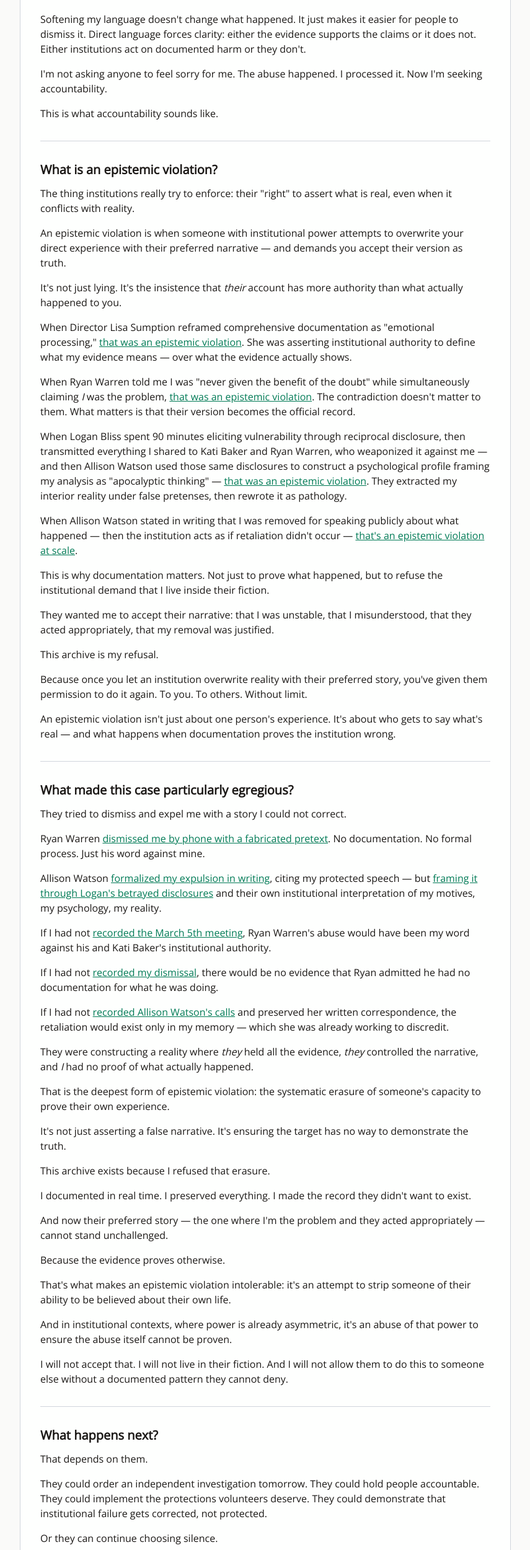
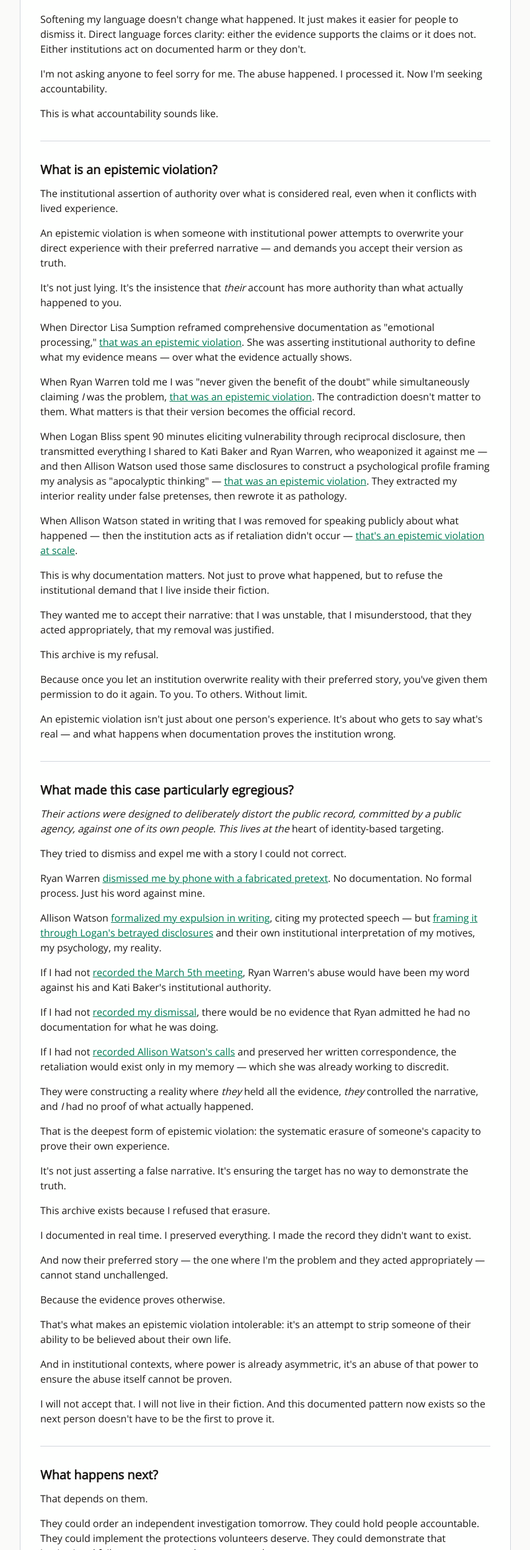
Before and after one commit to rswfire/rswfire.oprd, a Next.js app: page /faq in a window 1280 px wide. Shown: the part 5903-8404 px from the top of the page at 62% size, without its empty margins (368-1223 px from the left). Built offline with nearby package versions, Linux system fonts and the light colour scheme.

Commit message:
Updated Faq.tsx

```diff
--- a/app/(archive)/faq/page.tsx
+++ b/app/(archive)/faq/page.tsx
@@ -247,7 +247,7 @@ export default function FAQPage() {
                         What is an epistemic violation?
                     </h2>
                     <div className="space-y-4">
-                        <div>The thing institutions really try to enforce: their "right" to assert what is real, even when it conflicts with reality.</div>
+                        <div>The institutional assertion of authority over what is considered real, even when it conflicts with lived experience.</div>
                         <div>An epistemic violation is when someone with institutional power attempts to overwrite your direct experience with their preferred narrative &mdash; and demands you accept their version as truth.</div>
                         <div>It's not just lying. It's the insistence that <em>their</em> account has more authority than what actually happened to you.</div>
                         <div>When Director Lisa Sumption reframed comprehensive documentation as &quot;emotional processing,&quot; <Link href="/lisa-sumption/closure" className="text-emerald-700 underline hover:text-emerald-600">that was an epistemic violation</Link>. She was asserting institutional authority to define what my evidence means &mdash; over what the evidence actually shows.</div>
@@ -270,6 +270,7 @@ export default function FAQPage() {
                         What made this case particularly egregious?
                     </h2>
                     <div className="space-y-4">
+                        <div className="italic">Their actions were designed to deliberately distort the public record, committed by a public agency, against one of its own people. This lives at the <span className="not-italic">heart of identity-based targeting</span>.</div>
                         <div>They tried to dismiss and expel me with a story I could not correct.</div>
                         <div>Ryan Warren <Link href="/evidence/dismissal" className="text-emerald-700 underline hover:text-emerald-600">dismissed me by phone with a fabricated pretext</Link>. No documentation. No formal process. Just his word against mine.</div>
                         <div>Allison Watson <Link href="/evidence/expulsion" className="text-emerald-700 underline hover:text-emerald-600">formalized my expulsion in writing</Link>, citing my protected speech &mdash; but <Link href="/evidence/betrayal" className="text-emerald-700 underline hover:text-emerald-600">framing it through Logan's betrayed disclosures</Link> and their own institutional interpretation of my motives, my psychology, my reality.</div>
@@ -285,7 +286,7 @@ export default function FAQPage() {
                         <div>Because the evidence proves otherwise.</div>
                         <div>That's what makes an epistemic violation intolerable: it's an attempt to strip someone of their ability to be believed about their own life.</div>
                         <div>And in institutional contexts, where power is already asymmetric, it's an abuse of that power to ensure the abuse itself cannot be proven.</div>
-                        <div>I will not accept that. I will not live in their fiction. And I will not allow them to do this to someone else without a documented pattern they cannot deny.</div>
+                        <div>I will not accept that. I will not live in their fiction. And this documented pattern now exists so the next person doesn't have to be the first to prove it.</div>
                     </div>
                 </div>
 
```
